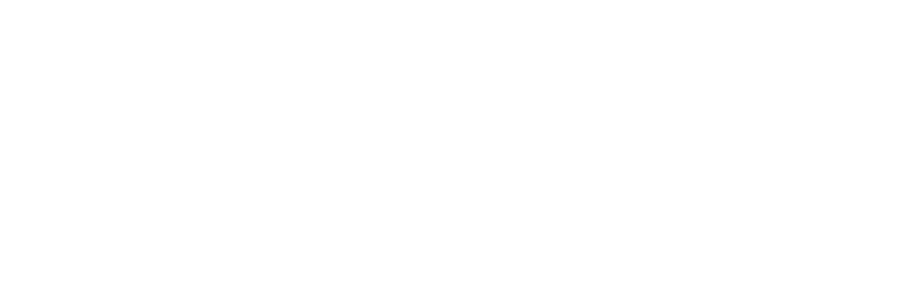
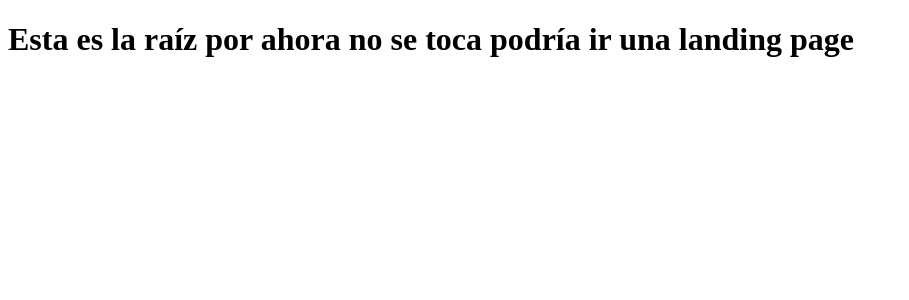
Before and after one commit to Marlon-E-Zambrano-Z/AUG, a React (Vite) app: page / in a window 1280 px wide. Before the commit this address had no page. Shown: the top 300 px of the page, without its empty margins (0-909 px from the left). Built offline with nearby package versions, Linux system fonts and the light colour scheme.

Commit message:
Modificación
Faltó agregar la ruta padre

```diff
--- a/src/App.tsx
+++ b/src/App.tsx
@@ -9,6 +9,13 @@
       <Routes>
 
         <Route
+        path="/"
+        element={
+        <h1 style={{overflow:"hidden"}}>
+          Esta es la raíz por ahora no se toca podría ir una landing page
+        </h1>}/>
+
+        <Route
         path="/login"
         element={<Login/>}
         />
@@ -18,6 +25,7 @@
         element={<Register/>}
         />
 
+
       </Routes>
     </BrowserRouter>
   )
```
